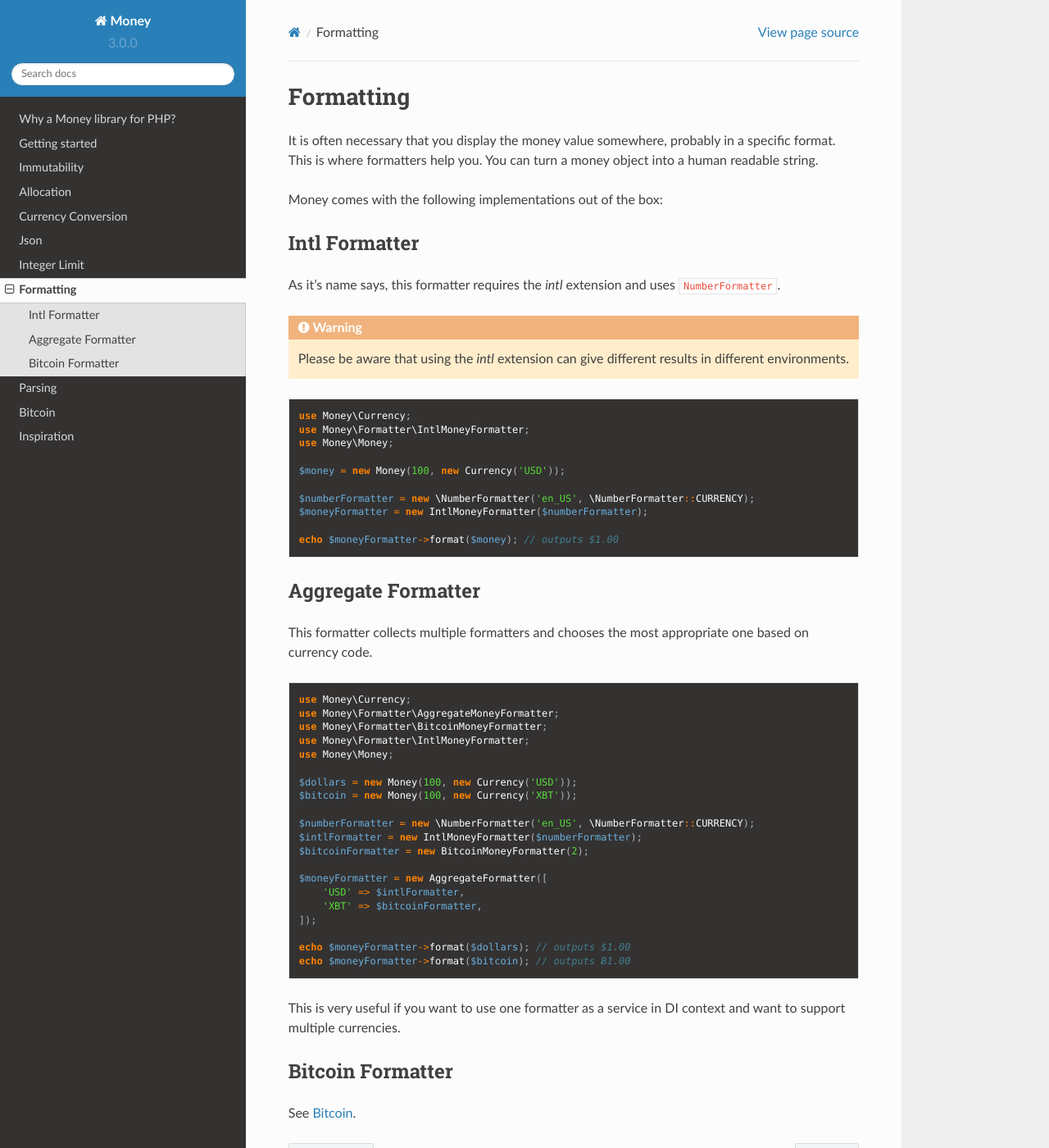
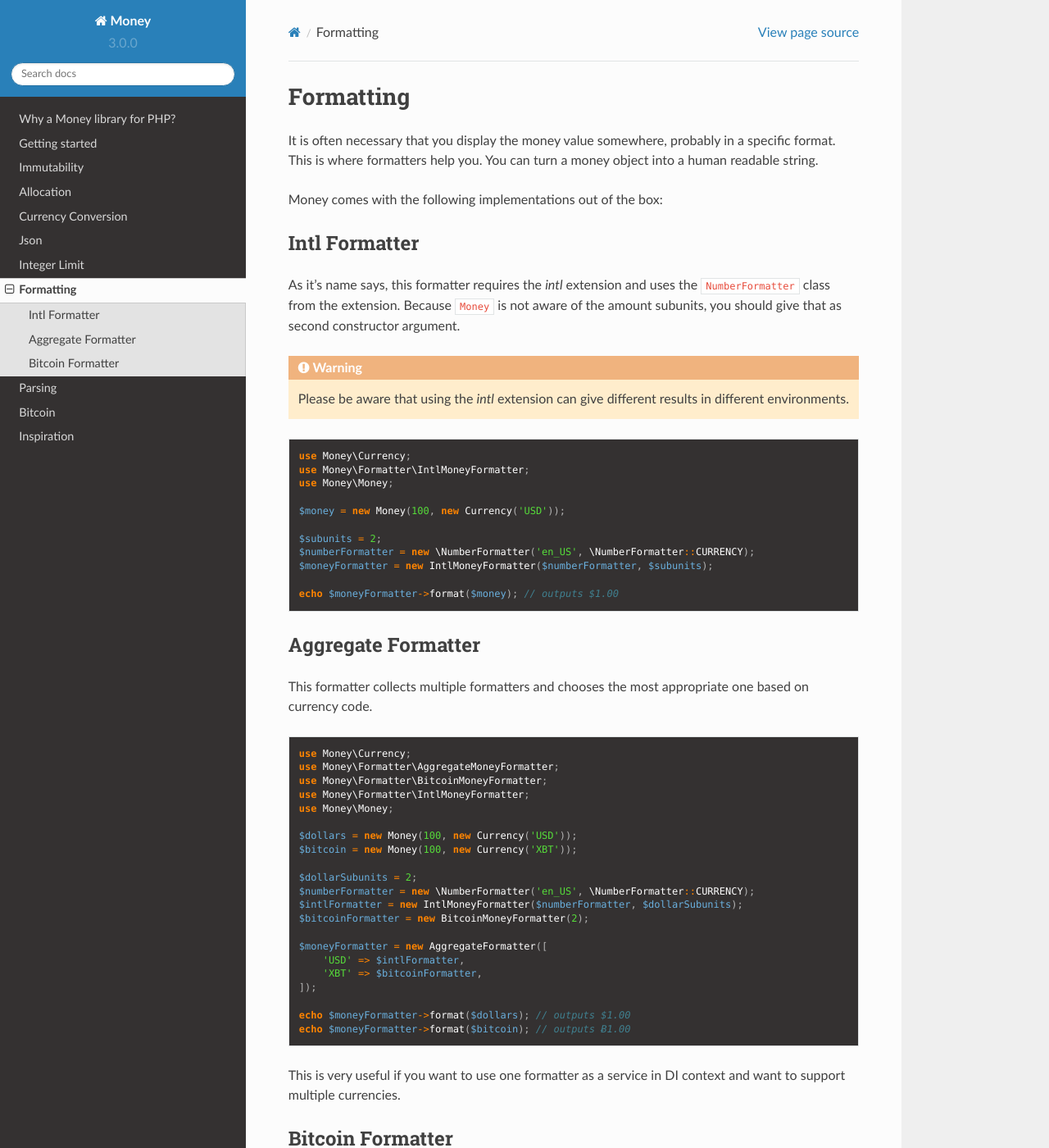
Before and after one commit to moneyphp/money, a Sphinx documentation site: the page built from doc/Formatting.rst, in a window 1280 px wide and 1400 px high. Shown: the whole window at 82% size. Built offline with Sphinx 7.4.7 and the Read the Docs theme 2.0.0, drawn with Linux system fonts in a browser that asks for light colours.

Commit message:
Force subunits to be passed when formatting a money object into a human readable string. See PR #223.

```diff
--- a/doc/Formatting.rst
+++ b/doc/Formatting.rst
@@ -10,7 +10,9 @@ Money comes with the following implementations out of the box:
 Intl Formatter
 --------------
 
-As it's name says, this formatter requires the `intl` extension and uses ``NumberFormatter``.
+As it's name says, this formatter requires the `intl` extension and uses the ``NumberFormatter`` class from the
+extension. Because ``Money`` is not aware of the amount subunits, you should give that as second constructor
+argument.
 
 
 .. warning::
@@ -25,8 +27,9 @@ As it's name says, this formatter requires the `intl` extension and uses ``Numbe
 
     $money = new Money(100, new Currency('USD'));
 
+    $subunits = 2;
     $numberFormatter = new \NumberFormatter('en_US', \NumberFormatter::CURRENCY);
-    $moneyFormatter = new IntlMoneyFormatter($numberFormatter);
+    $moneyFormatter = new IntlMoneyFormatter($numberFormatter, $subunits);
 
     echo $moneyFormatter->format($money); // outputs $1.00
 
@@ -48,8 +51,9 @@ currency code.
     $dollars = new Money(100, new Currency('USD'));
     $bitcoin = new Money(100, new Currency('XBT'));
 
+    $dollarSubunits = 2;
     $numberFormatter = new \NumberFormatter('en_US', \NumberFormatter::CURRENCY);
-    $intlFormatter = new IntlMoneyFormatter($numberFormatter);
+    $intlFormatter = new IntlMoneyFormatter($numberFormatter, $dollarSubunits);
     $bitcoinFormatter = new BitcoinMoneyFormatter(2);
 
     $moneyFormatter = new AggregateFormatter([
```
Also changed, not shown: 3 other files.
